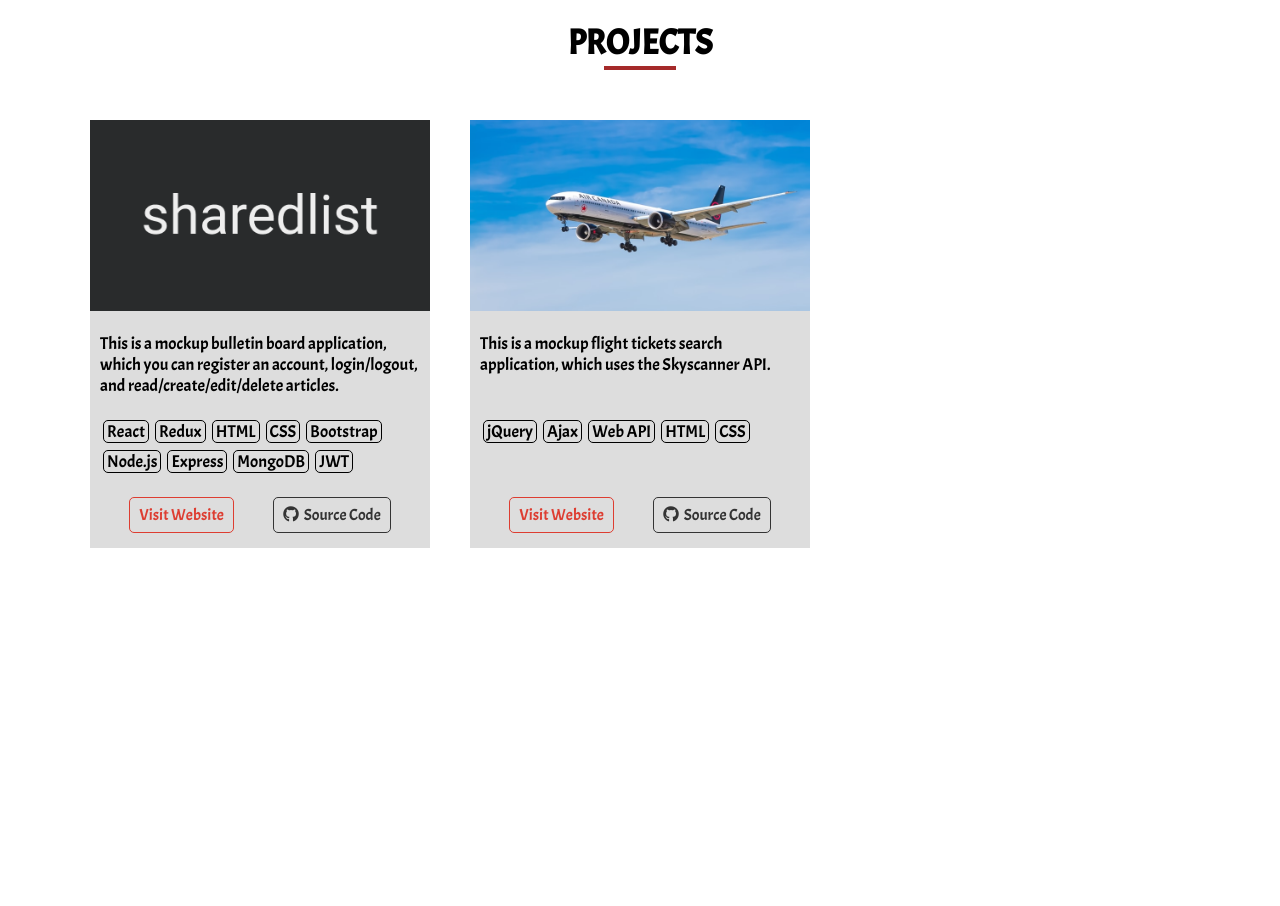
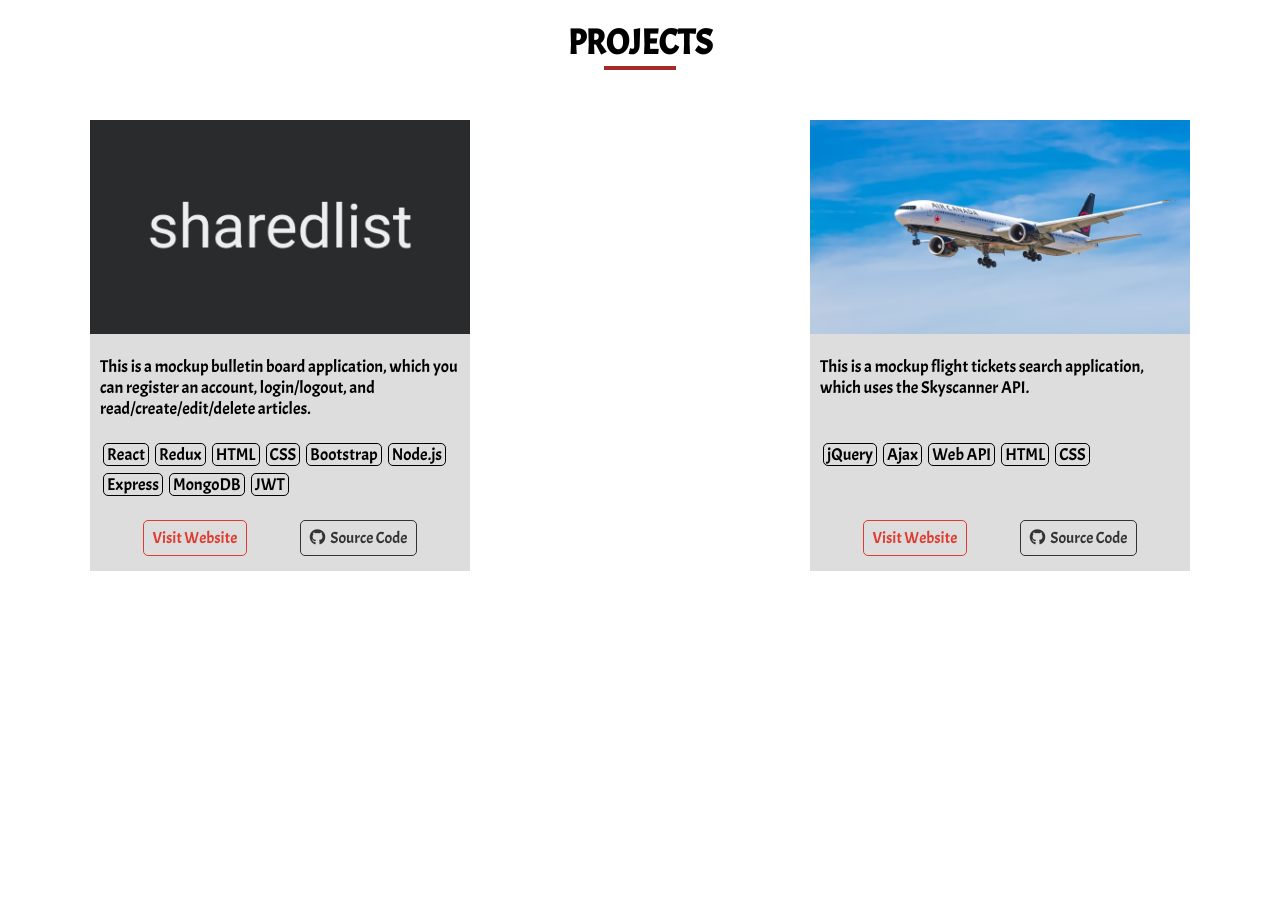
Before and after one commit to isaokozakai/my-portfolio-site_v1, a React (Create React App) app: page / in a window 1280 px wide. Shown: the part 1720-2626 px from the top of the page. Built offline with nearby package versions, Linux system fonts and the light colour scheme.

Commit message:
Modify the grit container for the projects

```diff
--- a/src/styles/_pc.scss
+++ b/src/styles/_pc.scss
@@ -64,11 +64,11 @@
     .grid-container  {
       grid-auto-flow: row;
       grid-template-columns: repeat(auto-fill, 280px);
+      @media (min-width: 768px) {
+        grid-template-columns: repeat(2, minmax(190px, 340px));
+      }
       @media (min-width: 1020px) {
-        grid-template-columns: repeat(auto-fill, 340px);
-      }
-      @media (min-width: 1440px) {
-        grid-template-columns: repeat(auto-fill, 380px);
+        grid-template-columns: repeat(auto-fill, minmax(250px, 380px));
       }
     }
   }
```
Also changed, not shown: 1 other file (tests, documents, lock files or other folders).
